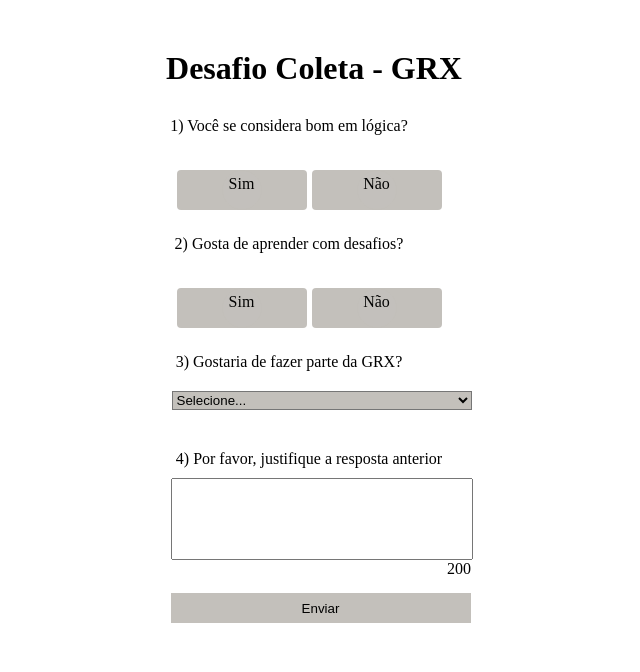
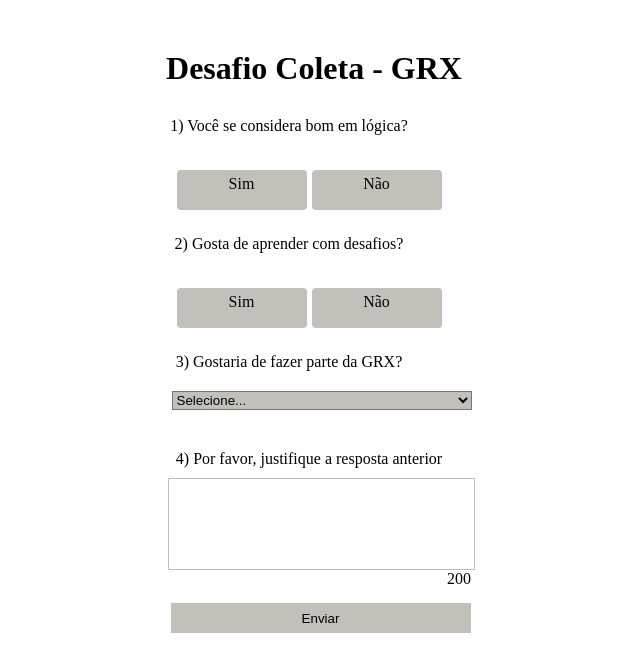
Before and after one commit to EnzoThome-et/desafio-coleta-2, a React (Create React App) app in the folder app/frontend/: page / in a window 1280 px wide. Shown: the top 672 px of the page, without its empty margins (351-991 px from the left). Built offline with nearby package versions, Linux system fonts and the light colour scheme.

Commit message:
style: textarea css

```diff
--- a/app/frontend/src/styles/form.css
+++ b/app/frontend/src/styles/form.css
@@ -54,9 +54,11 @@
 }
 
 textarea {
+    border: 1px solid rgb(195,192,187);
+    padding: 5px;
     resize: none;
     height: 80px;
-    width: 300px;
+    width: 295px;
     margin-left: 65px;
 }
 
```
